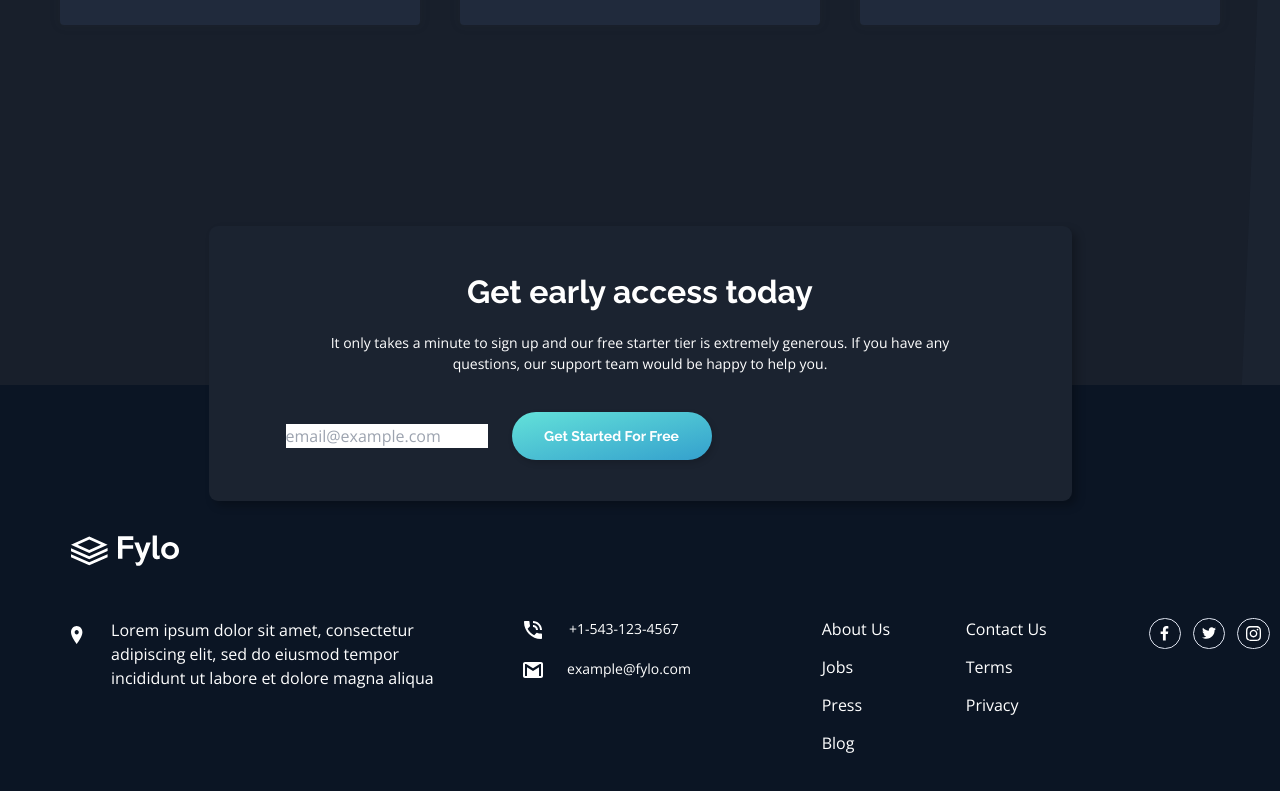
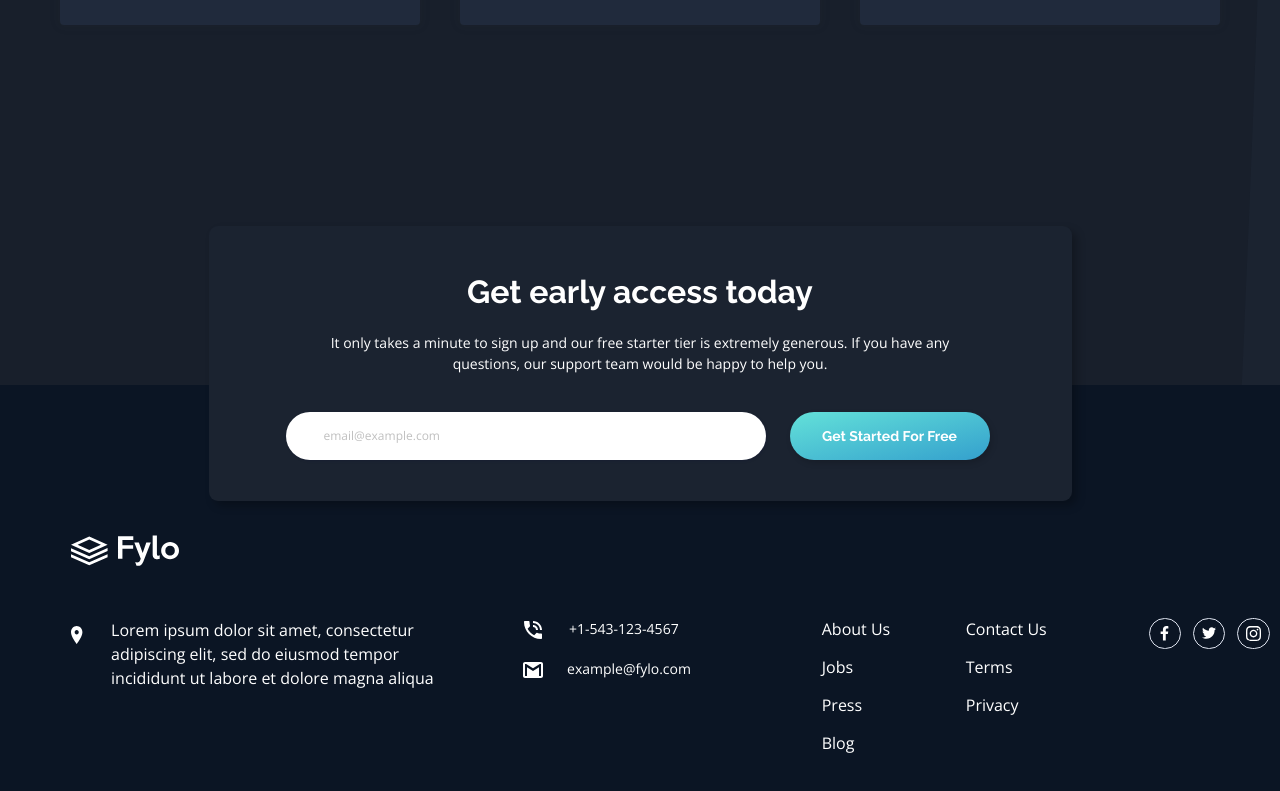
Before and after one commit to stephjoseph/fylo-dark-theme-landing-page-master, a React (Create React App) app: page / in a window 1280 px wide. Shown: the part 2721-3512 px from the top of the page. Built offline with nearby package versions, Linux system fonts and the light colour scheme.

Commit message:
Update index.css

```diff
--- a/src/index.css
+++ b/src/index.css
@@ -9,3 +9,13 @@
     @apply xl:w-[21.813rem];
   }
 }
+
+@layer utilities {
+  .email-input {
+    @apply h-12 w-full rounded-[24px] px-[1.813rem] py-[1.188rem] text-[0.625rem] font-normal leading-[0.875rem] tracking-normal text-black shadow-[1px_1px_3px_0px_rgba(7,4,59,0.157)] placeholder:text-[0.625rem] placeholder:font-normal placeholder:leading-[0.875rem] placeholder:tracking-normal placeholder:text-[#C0C0C0] focus:outline-none focus:ring focus:ring-[#62E0D9] xl:w-[30rem] xl:py-4 xl:px-[2.375rem] xl:text-[0.75rem] xl:leading-4 xl:placeholder:text-[0.75rem] xl:placeholder:leading-4;
+  }
+
+  .invalid-input {
+    @apply ring ring-red-500 focus:ring-red-500;
+  }
+}
```
